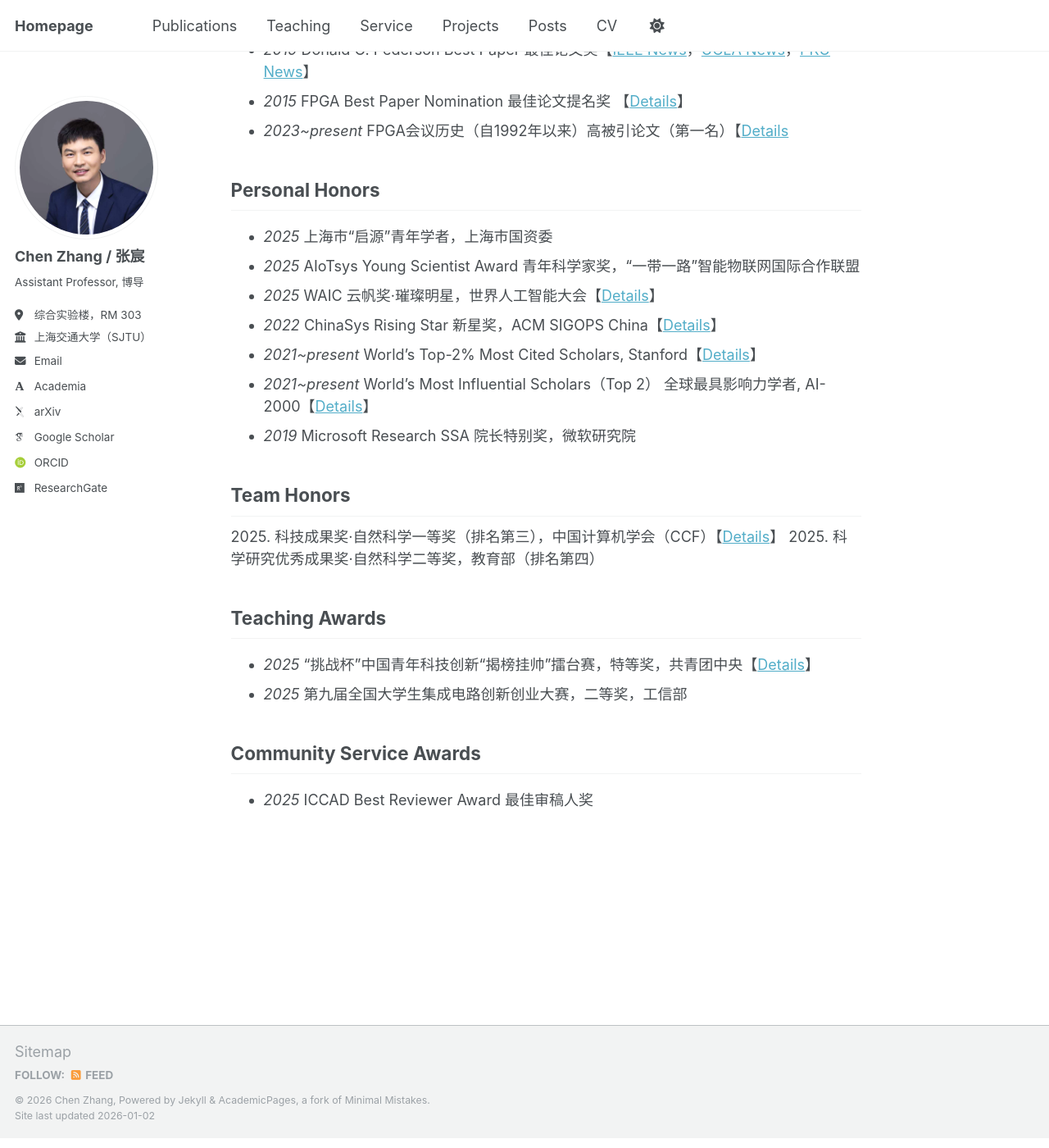
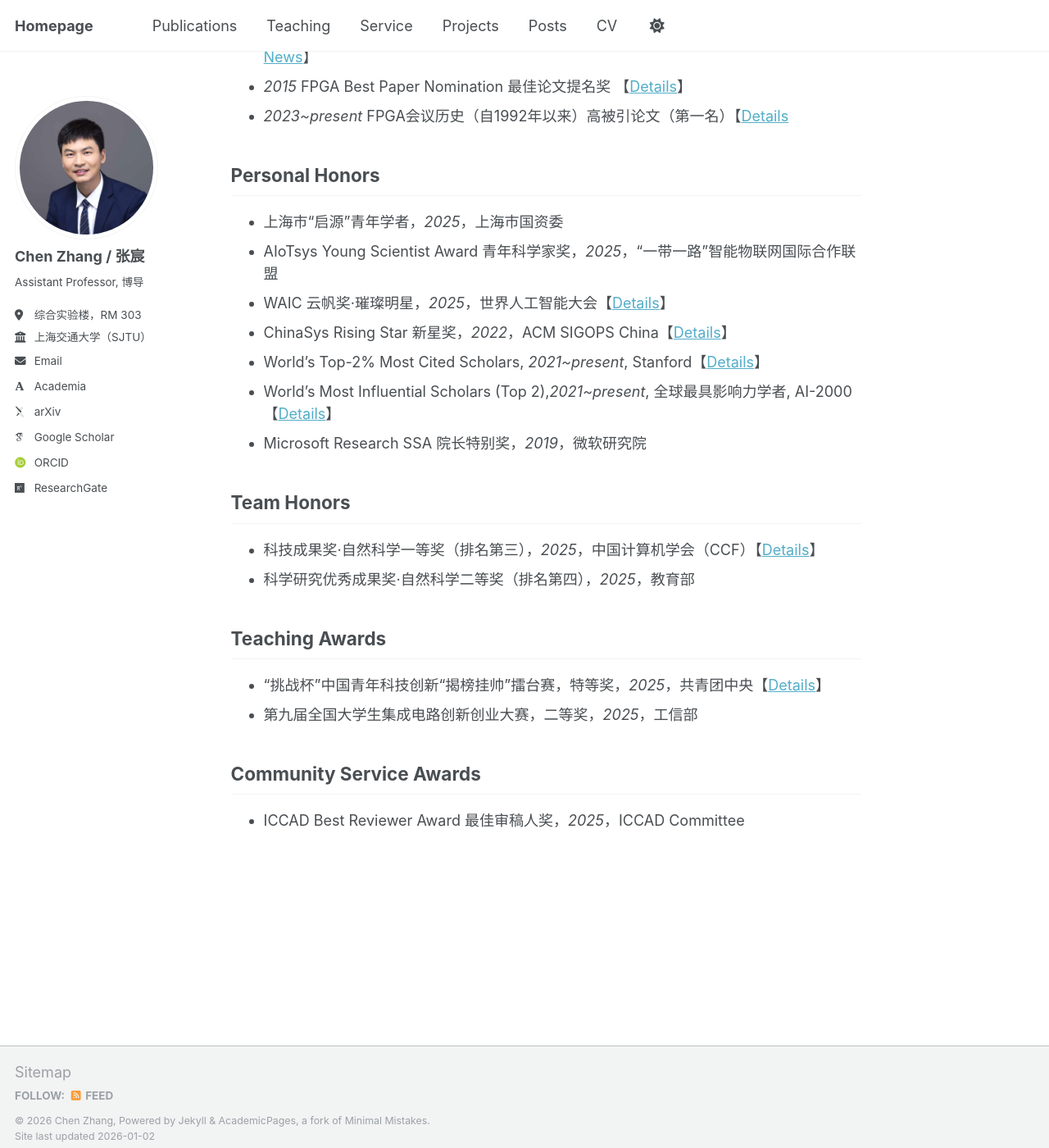
Before and after one commit to chenzhangsjtu/chenzhangsjtu.github.io, a Jekyll site: the page built from _pages/about.md, in a window 1280 px wide and 1400 px high, scrolled down 2171 px. Shown: the whole window at 82% size. Built offline with Jekyll 4.4.1, drawn with Linux system fonts in a browser that asks for light colours; some web fonts are replaced; some of the changed text lies outside the part shown.

Commit message:
Update about.md

```diff
--- a/_pages/about.md
+++ b/_pages/about.md
@@ -26,11 +26,12 @@
 
 ## News
 - *2025 Nov.* 2x HPCA and 1x ASPLOS Paper get accepted!
+- *2025 Nov.* Our ICCAD'2016 paper wins <code style="color : orangered">Ten-Year Retrospective Most Influential Paper Award</code>!
 - *2025 Oct.* 祝贺同学们荣获“挑战杯”中国青年科技创新“揭榜挂帅”擂台赛<code style="color : orangered">特等奖</code>!【[Details](https://mp.weixin.qq.com/s/SQKxtXRo0639CYQ8-sh8iw)】
-- *2025 June* "H^2-LLM: Hardware-Dataflow Co-Exploration for Heterogeneous Hybrid-Bonding-based Low-Batch LLM Inference" (ISCA-2025) wins <code style="color : orangered">Best Paper Award</code>!
-- *2025 May.* "DATIS: DRAM Architecture and Technology Integrated Simulation" (ISEDA-2025) wins <code style="color : orangered">Best Paper Award</code>!【[Details](https://mp.weixin.qq.com/s/hbeWcrVhF9V7ioWSrNAvWQ)】
-- *2025 Mar.* "Optimizing FPGA-based accelerator design for deep convolutional neural networks" is inducted into the Class of 2025 FPGA and Reconfigurable Computing <code style="color : orangered">Hall of Fame</code>！【[UCLA News](https://www.cs.ucla.edu/professor-jason-cong-and-co-authors-inducted-into-the-class-of-2025-fpga-and-reconfigurable-computing-hall-of-fame/)，[SIC News](https://mp.weixin.qq.com/s/ZKNA4BI9bxbInRNhaJVlLg)，[SJTU News](https://mp.weixin.qq.com/s/vpba44-PizkJ_xq2F9I0Uw)，[SJTU News](https://news.sjtu.edu.cn/jdyw/20250305/207749.html)】
-- *2019 Jan.* "Caffeine: Toward uniformed representation and acceleration for deep convolutional neural networks" published on T-CAD 2018 has win <code style="color : orangered">Donald O. Pederson Best Paper</code>! 【[UCLA News](https://www.cs.ucla.edu/2019-donald-o-pederson-best-paper-award/)，[PKU News](https://cs.pku.edu.cn/info/1263/2440.htm)】
+- *2025 June* Our ISCA'2025 paper wins <code style="color : orangered">Best Paper Award</code>!
+- *2025 May.* Our ISEDA'2025 paper wins <code style="color : orangered">Best Paper Award</code>!【[Details](https://mp.weixin.qq.com/s/hbeWcrVhF9V7ioWSrNAvWQ)】
+- *2025 Mar.* Our FPGA'2015 paper is inducted into the Class of 2025 FPGA and Reconfigurable Computing <code style="color : orangered">Hall of Fame</code>！【[UCLA News](https://www.cs.ucla.edu/professor-jason-cong-and-co-authors-inducted-into-the-class-of-2025-fpga-and-reconfigurable-computing-hall-of-fame/)，[SIC News](https://mp.weixin.qq.com/s/ZKNA4BI9bxbInRNhaJVlLg)，[SJTU News](https://mp.weixin.qq.com/s/vpba44-PizkJ_xq2F9I0Uw)，[SJTU News](https://news.sjtu.edu.cn/jdyw/20250305/207749.html)】
+- *2019 Jan.* Our T-CAD'2018 paper has win <code style="color : orangered">Donald O. Pederson Best Paper</code>! 【[UCLA News](https://www.cs.ucla.edu/2019-donald-o-pederson-best-paper-award/)，[PKU News](https://cs.pku.edu.cn/info/1263/2440.htm)】
 
 ## Selected Publications（[Full List](https://chenzhangsjtu.github.io/publications/)）
 - Towards Compute-Aware In-Switch Computing for LLMs Tensor-Parallelism on Multi-GPU Systems, **HPCA**, 2026 (<code style="color : orangered">Multi-GPU超节点架构</code>)
@@ -51,24 +52,24 @@
 - *2023~present* FPGA会议历史（自1992年以来）高被引论文（第一名）【[Details](https://dl.acm.org/conference/fpga)
 
 ## Personal Honors
-- *2025* 上海市“启源”青年学者，上海市国资委
-- *2025* AIoTsys Young Scientist Award 青年科学家奖，“一带一路”智能物联网国际合作联盟
-- *2025* WAIC 云帆奖·璀璨明星，世界人工智能大会【[Details](https://mp.weixin.qq.com/s/tZo4lPEPPP1Xp94KbycziQ)】
-- *2022* ChinaSys Rising Star 新星奖，ACM SIGOPS China【[Details](https://chinasys.org/doku.php?id=awards)】
-- *2021~present* World's Top-2% Most Cited Scholars, Stanford【[Details](https://topresearcherslist.com/Home/Profile/899190)】
-- *2021~present* World's Most Influential Scholars（Top 2） 全球最具影响力学者, AI-2000【[Details](https://www.aminer.cn/ai2000/ct)】
-- *2019* Microsoft Research SSA 院长特别奖，微软研究院
+- 上海市“启源”青年学者，*2025*，上海市国资委
+- AIoTsys Young Scientist Award 青年科学家奖，*2025*，“一带一路”智能物联网国际合作联盟
+- WAIC 云帆奖·璀璨明星，*2025*，世界人工智能大会【[Details](https://mp.weixin.qq.com/s/tZo4lPEPPP1Xp94KbycziQ)】
+- ChinaSys Rising Star 新星奖，*2022*，ACM SIGOPS China【[Details](https://chinasys.org/doku.php?id=awards)】
+- World's Top-2% Most Cited Scholars, *2021~present*, Stanford【[Details](https://topresearcherslist.com/Home/Profile/899190)】
+- World's Most Influential Scholars (Top 2),*2021~present*, 全球最具影响力学者, AI-2000【[Details](https://www.aminer.cn/ai2000/ct)】
+- Microsoft Research SSA 院长特别奖，*2019*，微软研究院
 
 ## Team Honors
-2025\. 科技成果奖·自然科学一等奖（排名第三），中国计算机学会（CCF）【[Details](https://mp.weixin.qq.com/s/E_mKk9NPjM9IHYafRUqpHA)】
-2025\. 科学研究优秀成果奖·自然科学二等奖，教育部（排名第四）
+- 科技成果奖·自然科学一等奖（排名第三），*2025*，中国计算机学会（CCF）【[Details](https://mp.weixin.qq.com/s/E_mKk9NPjM9IHYafRUqpHA)】
+- 科学研究优秀成果奖·自然科学二等奖（排名第四），*2025*，教育部
 
 ## Teaching Awards
-- *2025* “挑战杯”中国青年科技创新“揭榜挂帅”擂台赛，特等奖，共青团中央【[Details](https://mp.weixin.qq.com/s/SQKxtXRo0639CYQ8-sh8iw)】
-- *2025* 第九届全国大学生集成电路创新创业大赛，二等奖，工信部
+- “挑战杯”中国青年科技创新“揭榜挂帅”擂台赛，特等奖，*2025*，共青团中央【[Details](https://mp.weixin.qq.com/s/SQKxtXRo0639CYQ8-sh8iw)】
+- 第九届全国大学生集成电路创新创业大赛，二等奖，*2025*，工信部
 
 ## Community Service Awards
-- *2025* ICCAD Best Reviewer Award 最佳审稿人奖
+- ICCAD Best Reviewer Award 最佳审稿人奖，*2025*，ICCAD Committee
 
 
 <!---
```
